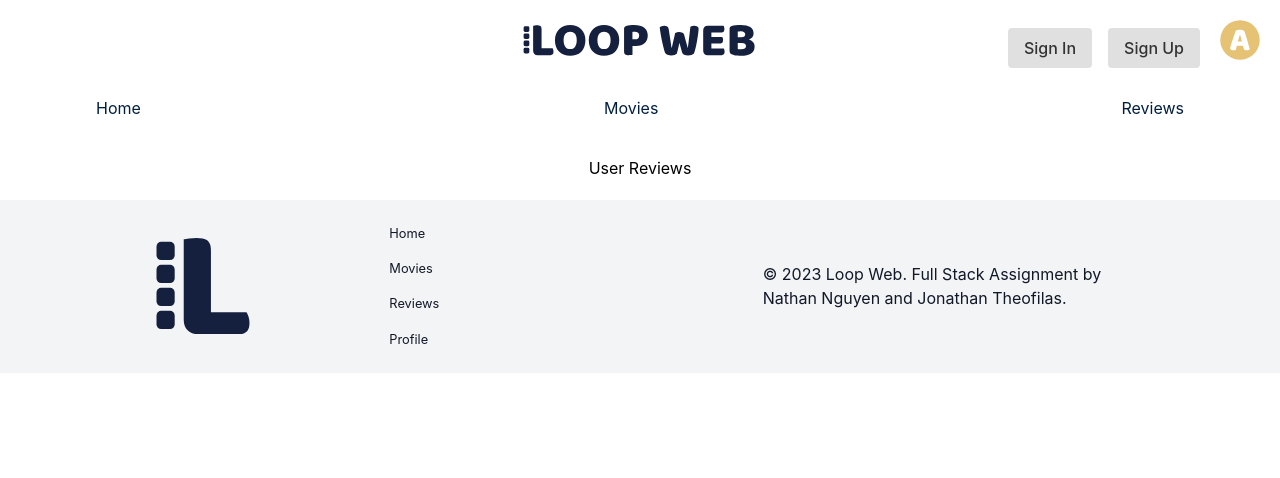
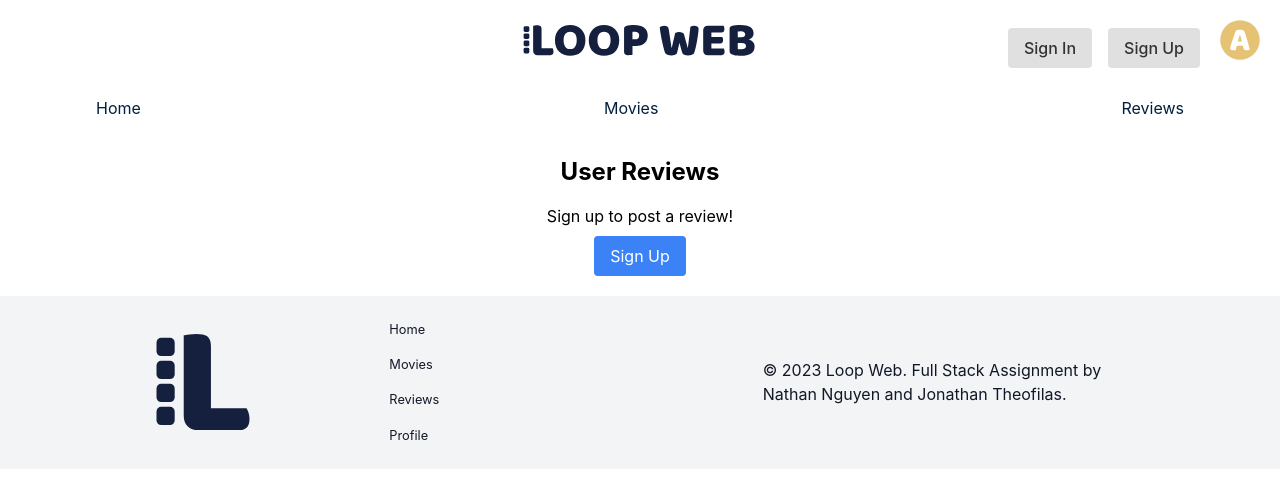
Before and after one commit to barthollomew/loop-web, a React (Create React App) app: page /reviews in a window 1280 px wide. Shown: the top 478 px of the page. Built offline with nearby package versions, Linux system fonts and the light colour scheme.

Commit message:
Added review login validation

```diff
--- a/src/components/Reviews/Reviews.js
+++ b/src/components/Reviews/Reviews.js
@@ -1,34 +1,33 @@
-// Reviews.js
-
 import React, { useEffect, useState } from 'react';
+import { Link } from 'react-router-dom';
 import './Reviews.css';
 
 export const deleteUserReviews = (userName) => {
   const allReviews = JSON.parse(localStorage.getItem('reviews') || '[]');
-    const updatedReviews = allReviews.filter(review => review.userName !== userName);
+  const updatedReviews = allReviews.filter((review) => review.userName !== userName);
   localStorage.setItem('reviews', JSON.stringify(updatedReviews));
-}
+};
 
 const Reviews = () => {
   const [reviews, setReviews] = useState([]);
+  const currentUser = JSON.parse(localStorage.getItem('currentUser') || '{}');
 
   const handleDeleteReview = (index) => {
     const updatedReviews = [...reviews];
     updatedReviews.splice(index, 1);
     setReviews(updatedReviews);
     localStorage.setItem('reviews', JSON.stringify(updatedReviews));
-    }
+  };
 
   const handleEditReview = (index) => {
-        // For simplicity, we will just prompt for a new comment.
-        const newComment = prompt("Edit your comment:", reviews[index].comment);
+    const newComment = prompt('Edit your comment:', reviews[index].comment);
     if (newComment) {
       const updatedReviews = [...reviews];
       updatedReviews[index].comment = newComment;
       setReviews(updatedReviews);
       localStorage.setItem('reviews', JSON.stringify(updatedReviews));
     }
-    }
+  };
 
   useEffect(() => {
     const storedReviews = JSON.parse(localStorage.getItem('reviews') || '[]');
@@ -37,29 +36,53 @@ const Reviews = () => {
 
   return (
     <div className="reviews-container">
-            <h2>User Reviews</h2>
-            {reviews.map((review, index) => (
-                <div key={index} className="review-card">
-                    <h3>{review.movieTitle}</h3>
-                    <p>By: {review.userName}</p>
-                    <div className="stars">
-                        {[1, 2, 3, 4, 5].map(star => (
-                            <span key={star}>
+      <h2 className="text-2xl font-bold mb-4">User Reviews</h2>
+      {currentUser.name ? (
+        // Existing user can view and edit reviews
+        reviews.map((review, index) => (
+          <div key={index} className="review-card mb-4 p-4 border rounded">
+            <h3 className="text-lg font-semibold">{review.movieTitle}</h3>
+            <p className="text-sm text-gray-500">By: {review.userName}</p>
+            <div className="stars my-2">
+              {[1, 2, 3, 4, 5].map((star) => (
+                <span key={star} className="mr-1">
                   {star <= review.rating ? '★' : '☆'}
                 </span>
               ))}
             </div>
             <p>{review.comment}</p>
-                    {JSON.parse(localStorage.getItem('currentUser')).name === review.userName && (
+            {currentUser.name === review.userName && (
               <>
-                            <button onClick={() => handleEditReview(index)}>Edit</button>
-                            <button onClick={() => handleDeleteReview(index)}>Delete</button>
+                <button
+                  className="text-blue-500 hover:underline"
+                  onClick={() => handleEditReview(index)}
+                >
+                  Edit
+                </button>
+                <button
+                  className="text-red-500 hover:underline ml-4"
+                  onClick={() => handleDeleteReview(index)}
+                >
+                  Delete
+                </button>
               </>
             )}
           </div>
-            ))}
+        ))
+      ) : (
+        // New user or not signed in
+        <div className="mt-4">
+          <p>Sign up to post a review!</p>
+          <Link
+            to="/SignUp"
+            className="inline-block mt-2 px-4 py-2 bg-blue-500 text-white rounded hover:bg-blue-600"
+          >
+            Sign Up
+          </Link>
+        </div>
+      )}
     </div>
   );
-}
+};
 
 export default Reviews;
```
Lines whose indentation alone changed are shown as unchanged.
